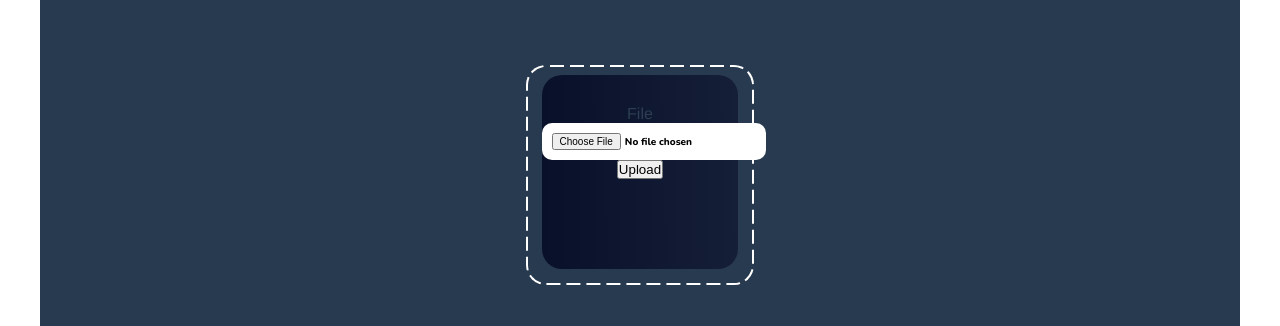
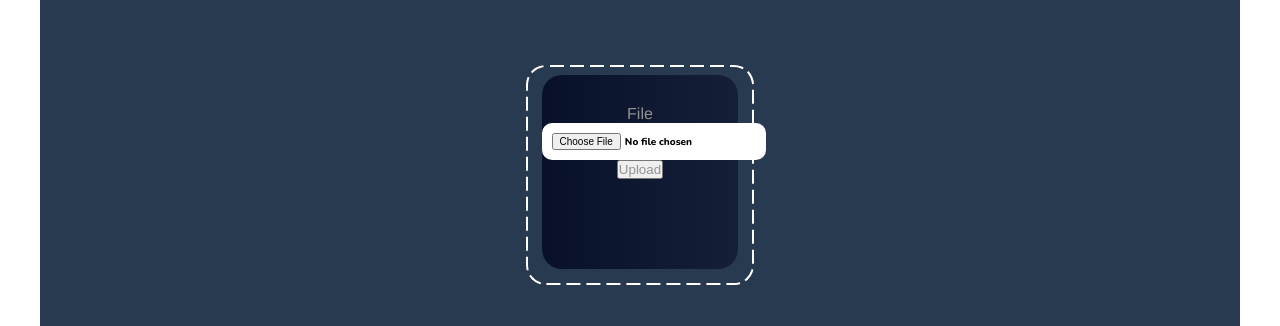
Before and after one commit to fx074/CRAKITO, a Vue app in the folder crackito/: page /upload in a window 1280 px wide. Shown: the part 412-738 px from the top of the page. Built offline with nearby package versions, Linux system fonts and the light colour scheme.

Commit message:
couleur et placement de la clé résultante changés

```diff
--- a/crackito/src/assets/style/HomeStyle.css
+++ b/crackito/src/assets/style/HomeStyle.css
@@ -8,6 +8,7 @@
     box-sizing: border-box;
     margin: 0;
     padding: 0;
+    color: #929292 ;
 }
 
 
--- a/crackito/src/assets/style/ReceiveStyle.css
+++ b/crackito/src/assets/style/ReceiveStyle.css
@@ -8,6 +8,7 @@
     box-sizing: border-box;
     margin: 0;
     padding: 0;
+    color: #929292 ;
 }
 
 
--- a/crackito/src/assets/style/UploadStyle.css
+++ b/crackito/src/assets/style/UploadStyle.css
@@ -8,6 +8,7 @@
     box-sizing: border-box;
     margin: 0;
     padding: 0;
+    color: #929292 ;
 }
 
 
--- a/crackito/src/views/upload-main.vue
+++ b/crackito/src/views/upload-main.vue
@@ -25,14 +25,15 @@
           <div class="sf_form">
             <label>File
               <div class="container_file">
-                <input type="file" ref="file" v-on:change="FileUploadOnchange( $event )" class="sf_file" />
+                <input type="file" ref="file" v-on:change="FileUploadOnchange( $event )"
+                class="sf_file"/>
               </div>
             </label>
             <button v-on:click="submitForm()">Upload</button>
             <span id="status"></span>
           </div>
-          <p>{{response_p}}</p>
         </div>
+        <p>{{response_p}}</p>
       </div>
     </div>
   </div>
@@ -46,6 +47,7 @@
 import CryptoJS from 'crypto-js';
 import FormData from 'form-data';
 import axios from 'axios';
+
 export default {
   methods: {
     FileUploadOnchange() {
```
